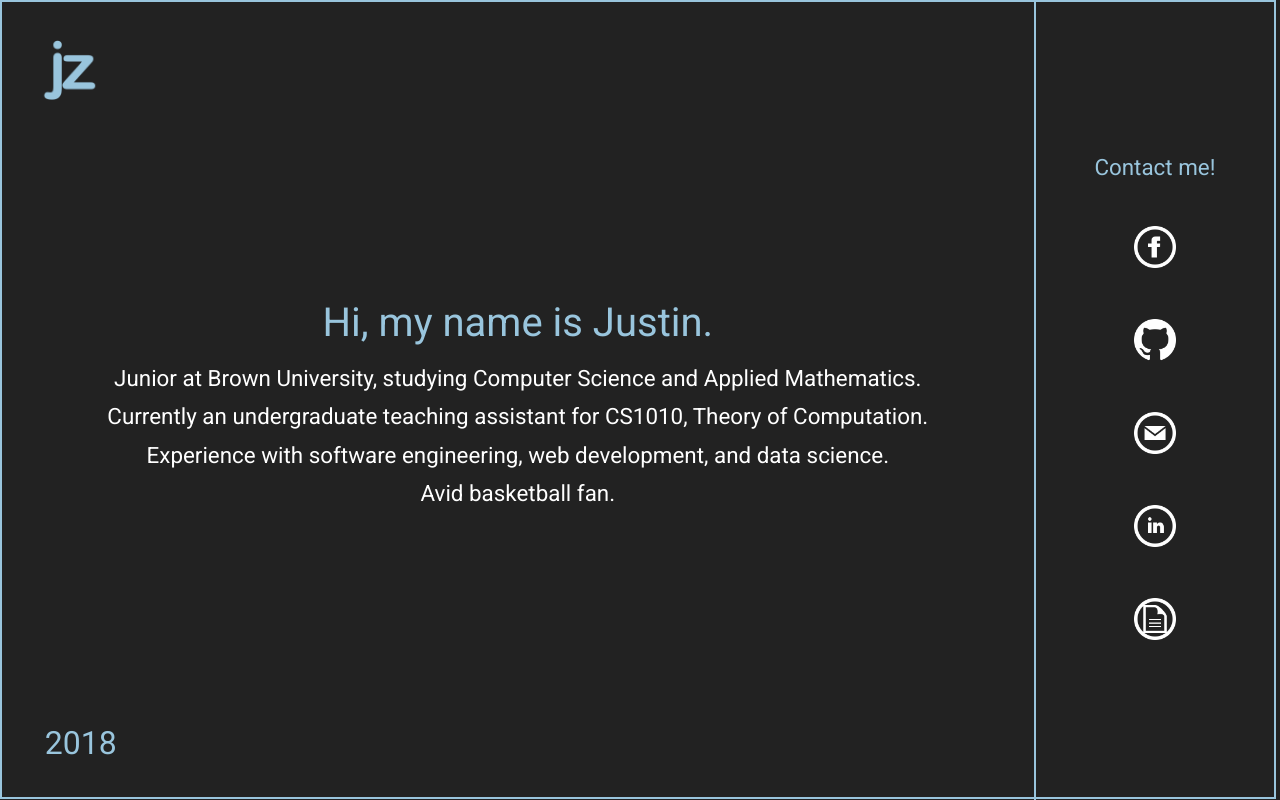
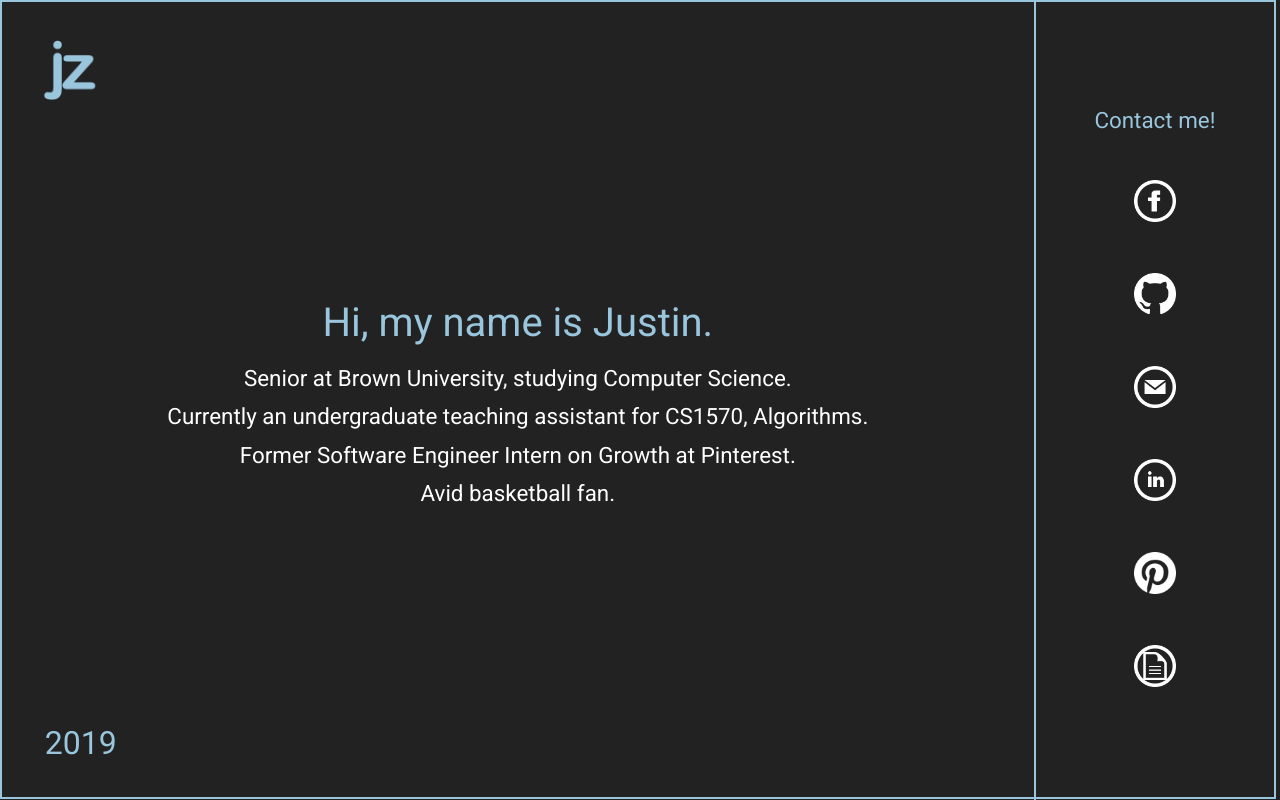
Before and after one commit to justinzhang589/justinzhang589.github.io, a plain HTML site: page index.html in a window 1280 px wide. Drawn offline with nearby package versions, Linux system fonts and the light colour scheme.

Commit message:
updated 2019

```diff
--- a/index.html
+++ b/index.html
@@ -19,19 +19,19 @@
 	<div class="content">
 		<div class="left">
 			<header><strong>Hi, my name is Justin.</strong></header>
-			<p>Junior at Brown University, studying Computer Science and Applied Mathematics.</p>
-			<p>Currently an undergraduate teaching assistant for CS1010, Theory of Computation.</p>
-			<p>Experience with software engineering, web development, and data science.</p>
+			<p>Senior at Brown University, studying Computer Science.</p>
+			<p>Currently an undergraduate teaching assistant for CS1570, Algorithms.</p>
+			<p>Former Software Engineer Intern on Growth at Pinterest.</p>
 			<p>Avid basketball fan.</p>
 		</div>
 		<div class="right">
 			<img class="logo" src="logo.png" height="60" width="60">
-			<p class="tag"> 2018 </p>
+			<p class="tag"> 2019 </p>
 			<p class="contact-title">Contact me!</p>
 			<div class="link-container">
 			<div>
 
-				<a href="https://www.w3schools.com">
+				<a href="https://www.facebook.com/justinzhang12">
 				<img class="contact" src="iconmonstr-facebook-5-240.png" height="42" width="42">
 				</a>
 			</div>
@@ -51,7 +51,12 @@
 				</a>
 			</div>
 			<div>
-				<a href="cs.pdf">
+				<a href="https://www.pinterest.com/justinzhang416/">
+				<img class="contact" src="iconmonstr-pinterest-1-240.png" height="42" width="42">
+				</a>
+			</div>
+			<div>
+				<a href="Justin.Zhang.2020.pdf">
 				<img class="contact" src="csv.png" height="42" width="42">
 				</a>
 			</div>
```
Also changed, not shown: iconmonstr-pinterest-1-240.png (added), iconmonstr-pinterest-2-240.png (added), 1 other file.
